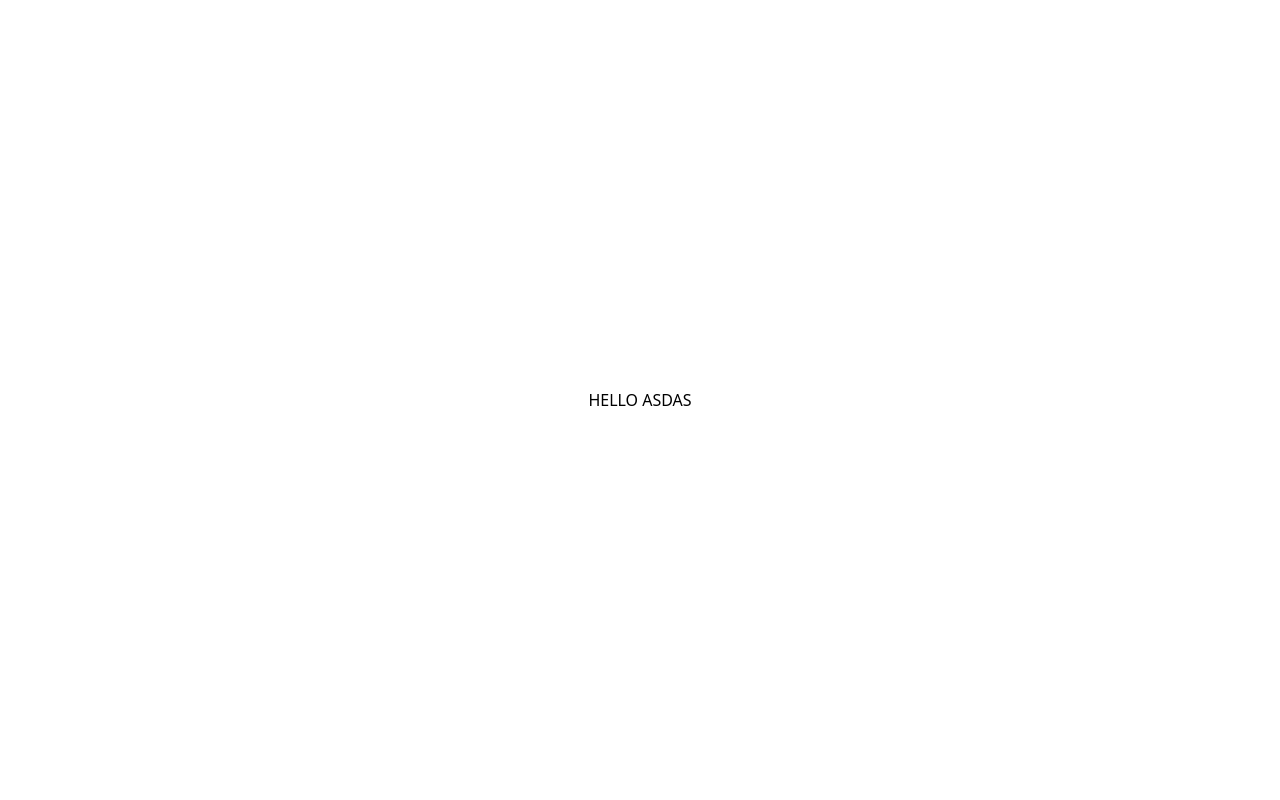
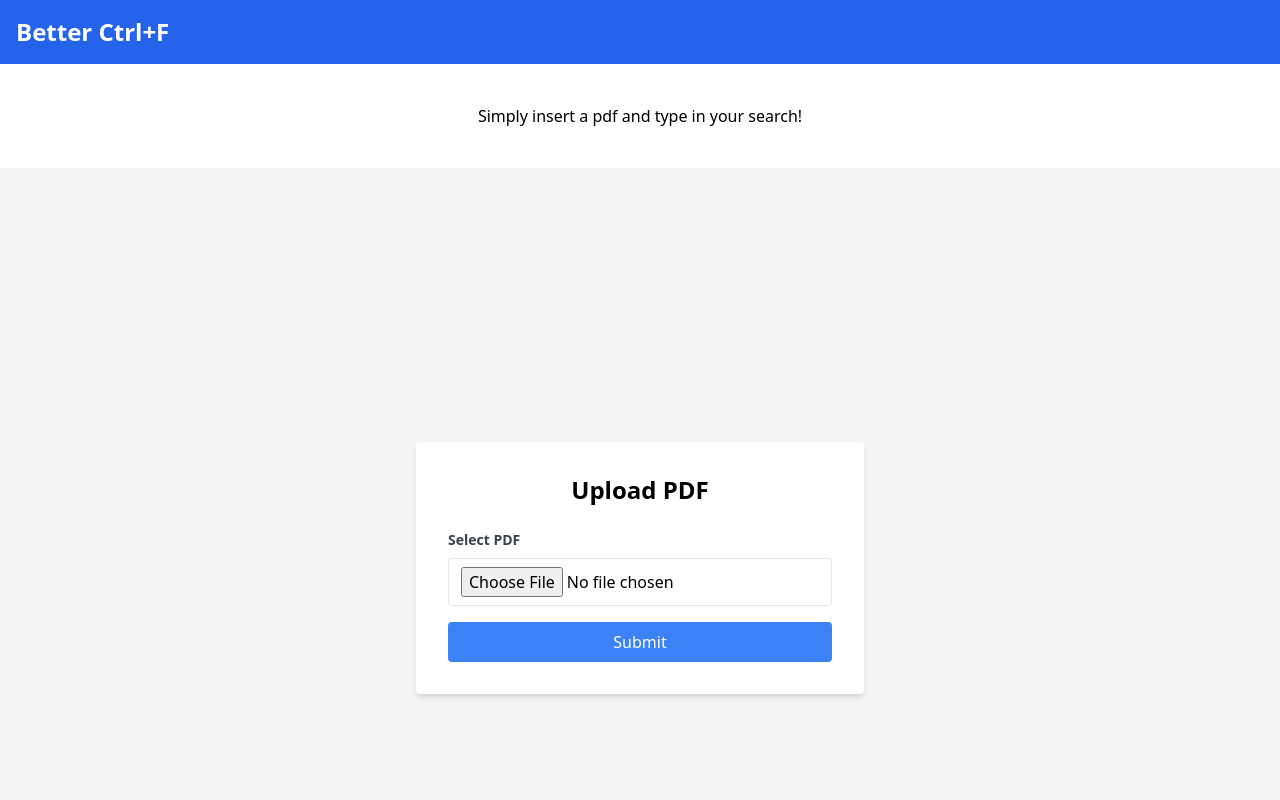
Before and after one commit to allim132/betterCtrlF, a React (Vite) app in the folder client/: page /docviewer in a window 1280 px wide. Shown: the top 800 px of the page. Built offline with nearby package versions, Linux system fonts and the light colour scheme.

Commit message:
<feat>: This commit will add pdf submission interface.

```diff
--- a/client/src/App.jsx
+++ b/client/src/App.jsx
@@ -1,8 +1,10 @@
 import React from "react"
+import Home from "./pages/home"
 
 function App() {
   return (
     <>
+      <Home />
       <div className="flex items-center justify-center h-screen">
         <p>HELLO ASDAS</p>
       </div>
--- /dev/null
+++ b/client/src/components/Header.jsx
@@ -0,0 +1,9 @@
+export default function Header() {
+  return (
+    <header className="bg-blue-600 text-white p-4">
+      <div className="container mx-auto">
+        <h1 className="text-2xl font-bold">Better Ctrl+F</h1>
+      </div>
+    </header>
+  )
+}
--- a/client/src/components/fileSubmit.jsx
+++ b/client/src/components/fileSubmit.jsx
@@ -0,0 +1,54 @@
+import React, { useState } from "react"
+
+export default function FileSubmit() {
+  const [file, setFile] = useState(null)
+
+  const handleFileChange = (event) => {
+    setFile(event.target.files)
+  }
+
+  const handleSubmit = (event) => {
+    event.preventDefault()
+
+    setHasSubmitted(true)
+
+    if (file) {
+      // Handle file upload logic here
+      console.log("File submitted:", file)
+    } else {
+      console.log("No file selected")
+    }
+  }
+
+  return (
+    <div className="min-h-screen flex items-center justify-center bg-gray-100">
+      <div className="bg-white p-8 rounded shadow-md w-full max-w-md">
+        <h2 className="text-2xl font-bold mb-6 text-center">Upload PDF</h2>
+        <form onSubmit={handleSubmit}>
+          <div className="mb-4">
+            <label
+              className="block text-gray-700 text-sm font-bold mb-2"
+              htmlFor="pdf"
+            >
+              Select PDF
+            </label>
+            <input
+              type="file"
+              id="pdf"
+              accept="application/pdf"
+              onChange={handleFileChange}
+              className="w-full px-3 py-2 border rounded focus:outline-none focus:ring-2 focus:ring-blue-500"
+            />
+          </div>
+
+          <button
+            type="submit"
+            className="w-full bg-blue-500 text-white py-2 px-4 rounded hover:bg-blue-600 focus:outline-none focus:ring-2 focus:ring-blue-500"
+          >
+            Submit
+          </button>
+        </form>
+      </div>
+    </div>
+  )
+}
--- /dev/null
+++ b/client/src/pages/DocViewer.jsx
@@ -0,0 +1,7 @@
+export default function DocViewer() {
+  return (
+    <div>
+      <h1>Doc Viewer</h1>
+    </div>
+  )
+}
--- /dev/null
+++ b/client/src/pages/Home.jsx
@@ -0,0 +1,14 @@
+import Header from "../components/header"
+import FileSubmit from "../components/fileSubmit"
+
+export default function Home() {
+  return (
+    <div>
+      <Header />
+      <h2 className="flex items-center justify-center p-10 ">
+        Simply insert a pdf and type in your search!
+      </h2>
+      <FileSubmit />
+    </div>
+  )
+}
```
